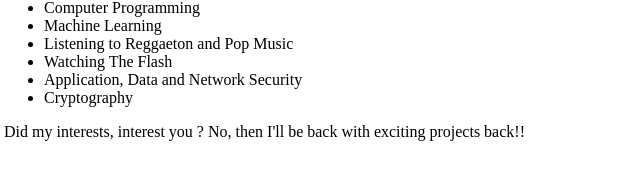
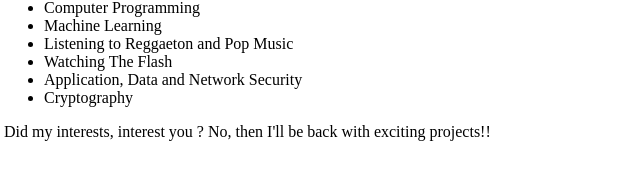
Before and after one commit to JevinMenezes/JevinMenezes.github.io, a plain HTML site: page index.html in a window 1280 px wide. Shown: the part 183-362 px from the top of the page, 4-644 px from the left. Drawn offline with nearby package versions, Linux system fonts and the light colour scheme.

Commit message:
Update index.html

```diff
--- a/index.html
+++ b/index.html
@@ -30,6 +30,6 @@
       <li>Application, Data and Network Security</li>
       <li>Cryptography</li>
     </ul>
-    <p>Did my interests, interest you ? No, then I'll be back with exciting projects back!!</p>
+    <p>Did my interests, interest you ? No, then I'll be back with exciting projects!!</p>
   </body>
 </html>
```
